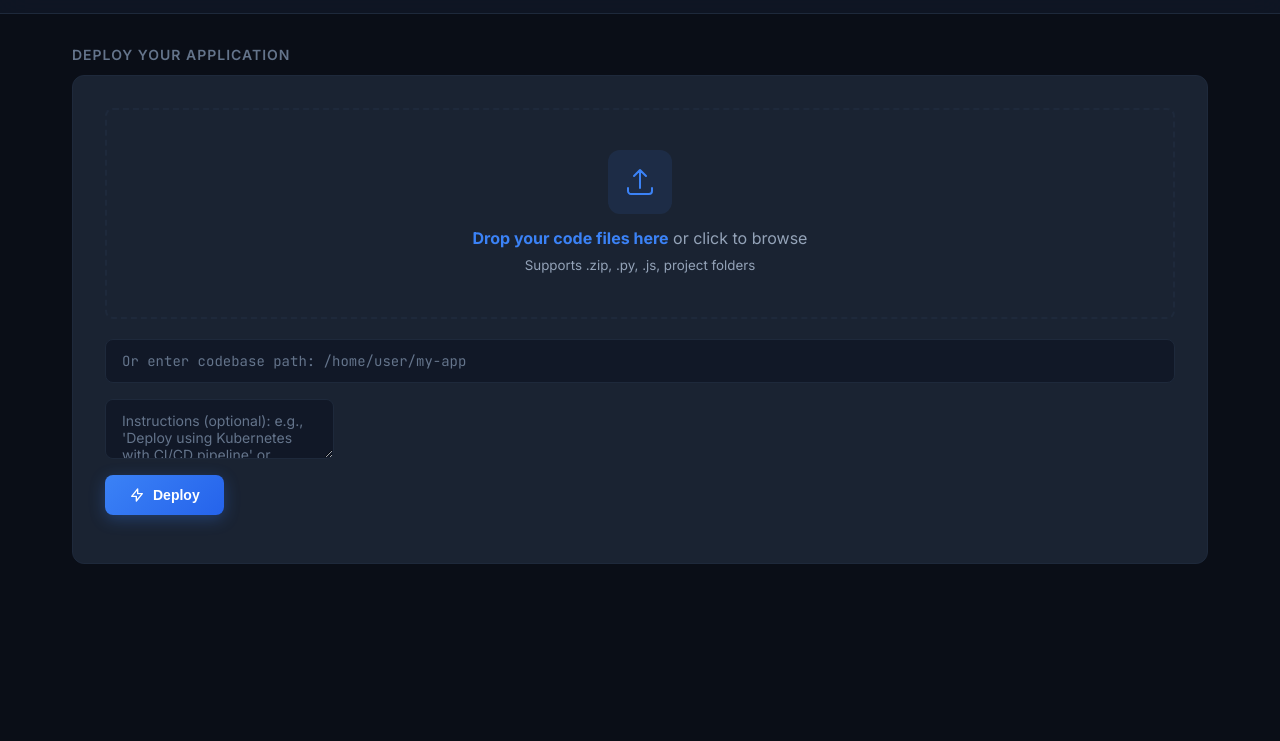
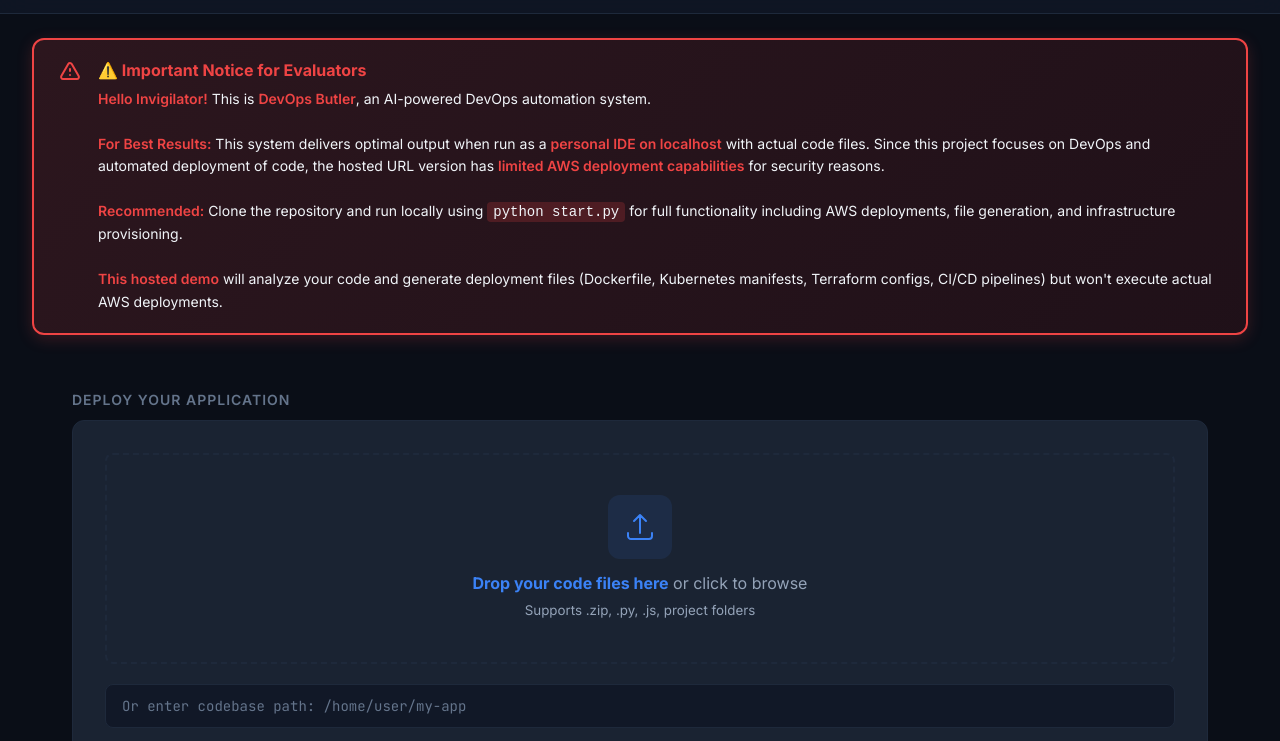
Before and after one commit to Kerbeccs/aiforbharat, a plain HTML site: page ui/static/index.html in a window 1280 px wide. Shown: the part 51-792 px from the top of the page. Drawn offline with Linux system fonts and the light colour scheme.

Commit message:
Add important notice banner for evaluators

```diff
--- a/ui/static/index.html
+++ b/ui/static/index.html
@@ -146,6 +146,52 @@
 
         .btn svg.spinning {
             animation: spin 1s linear infinite;
+        }
+
+        /* ── Important Notice Banner ────────────────────── */
+        .notice-banner {
+            background: linear-gradient(135deg, rgba(239, 68, 68, 0.15), rgba(220, 38, 38, 0.1));
+            border: 2px solid var(--error);
+            border-radius: var(--radius);
+            padding: 20px 24px;
+            margin: 24px 32px;
+            display: flex;
+            align-items: flex-start;
+            gap: 16px;
+            animation: slideUp 0.5s ease-out;
+            box-shadow: 0 4px 16px rgba(239, 68, 68, 0.2);
+        }
+
+        .notice-icon {
+            flex-shrink: 0;
+            width: 24px;
+            height: 24px;
+            color: var(--error);
+        }
+
+        .notice-content {
+            flex: 1;
+        }
+
+        .notice-title {
+            font-size: 16px;
+            font-weight: 700;
+            color: var(--error);
+            margin-bottom: 8px;
+            display: flex;
+            align-items: center;
+            gap: 8px;
+        }
+
+        .notice-text {
+            font-size: 14px;
+            line-height: 1.6;
+            color: var(--text-primary);
+        }
+
+        .notice-text strong {
+            color: var(--error);
+            font-weight: 600;
         }
 
         /* ── Main Layout ────────────────────────────────── */
@@ -543,6 +589,28 @@
             <span>System Online</span>
         </div>
     </header>
+
+    <!-- Important Notice Banner -->
+    <div class="notice-banner">
+        <svg class="notice-icon" fill="none" viewBox="0 0 24 24" stroke="currentColor" stroke-width="2">
+            <path stroke-linecap="round" stroke-linejoin="round" d="M12 9v2m0 4h.01m-6.938 4h13.856c1.54 0 2.502-1.667 1.732-3L13.732 4c-.77-1.333-2.694-1.333-3.464 0L3.34 16c-.77 1.333.192 3 1.732 3z" />
+        </svg>
+        <div class="notice-content">
+            <div class="notice-title">
+                ⚠️ Important Notice for Evaluators
+            </div>
+            <div class="notice-text">
+                <strong>Hello Invigilator!</strong> This is <strong>DevOps Butler</strong>, an AI-powered DevOps automation system.
+                <br><br>
+                <strong>For Best Results:</strong> This system delivers optimal output when run as a <strong>personal IDE on localhost</strong> with actual code files.
+                Since this project focuses on DevOps and automated deployment of code, the hosted URL version has <strong>limited AWS deployment capabilities</strong> for security reasons.
+                <br><br>
+                <strong>Recommended:</strong> Clone the repository and run locally using <code style="background: rgba(239, 68, 68, 0.2); padding: 2px 6px; border-radius: 4px;">python start.py</code> for full functionality including AWS deployments, file generation, and infrastructure provisioning.
+                <br><br>
+                <strong>This hosted demo</strong> will analyze your code and generate deployment files (Dockerfile, Kubernetes manifests, Terraform configs, CI/CD pipelines) but won't execute actual AWS deployments.
+            </div>
+        </div>
+    </div>
 
     <!-- Main Content -->
     <main class="main">
```
Also changed, not shown: uploads/btlr-fd6c565dde62/requirements.txt (added), 11 other files.
